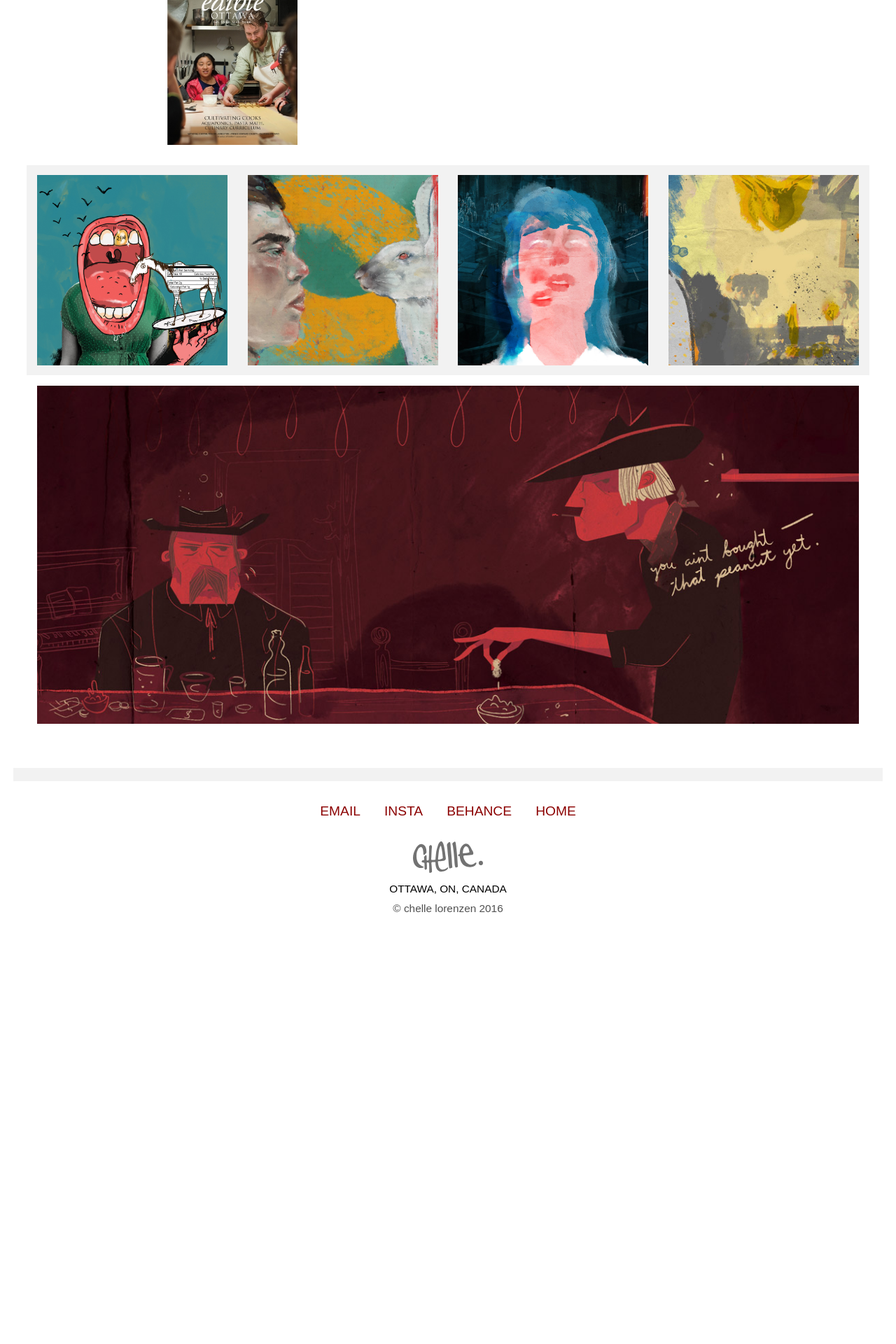
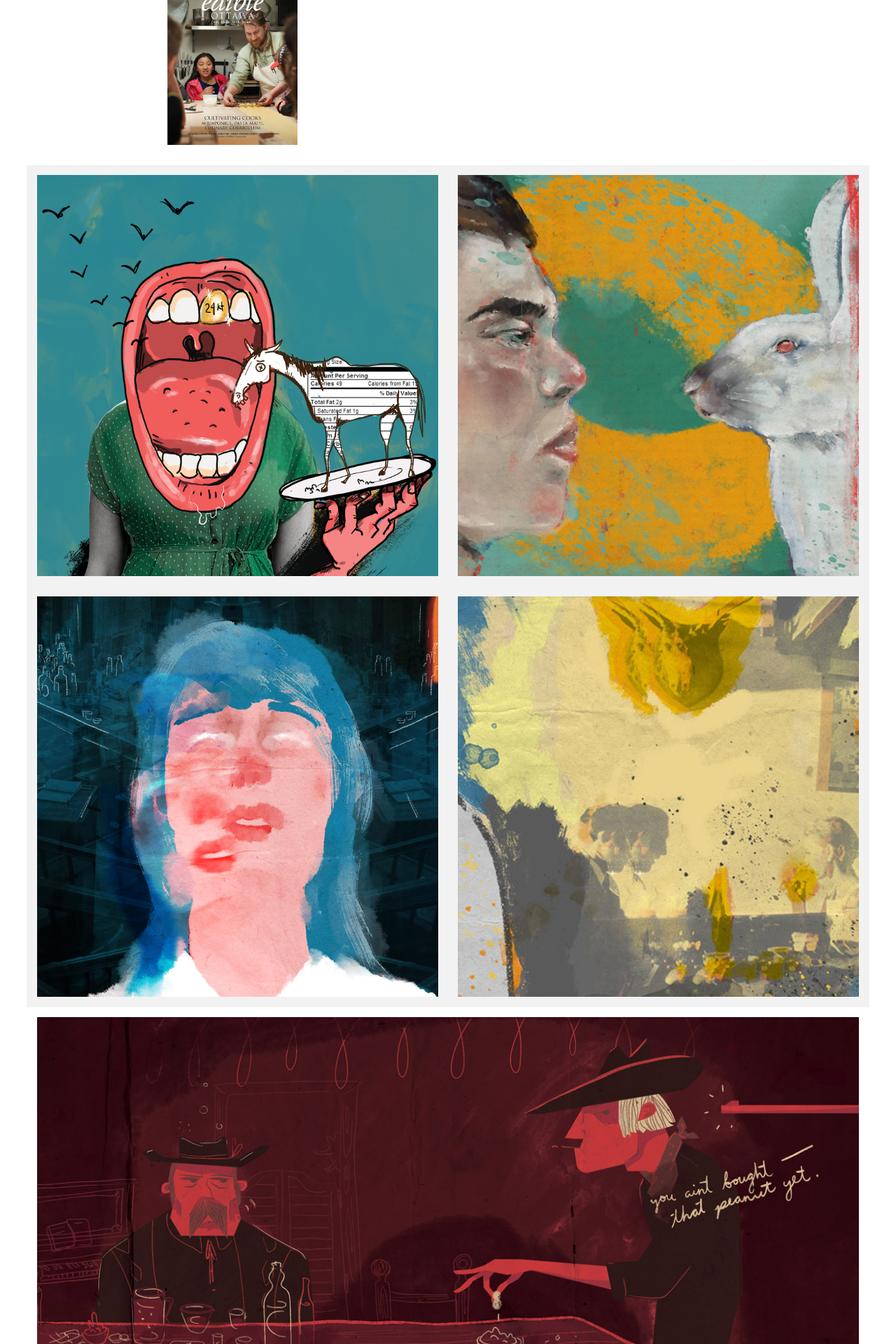
Before and after one commit to hellachella/portfolio-main, a Jekyll site: the page built from edible-ottawa.html, in a window 1280 px wide. Shown: the part 791-2711 px from the top of the page at 70% size. Built offline with Jekyll 4.4.1, drawn with Linux system fonts in a browser that asks for light colours; nearby versions of some CDN libraries; some web fonts are replaced; comment, search, counter and statistics services are not loaded; before the commit the page ends 2133 px from its top, so only the background shows below that.

Commit message:
Update edible Ottawa page

```diff
--- a/edible-ottawa.html
+++ b/edible-ottawa.html
@@ -21,7 +21,7 @@ meta: A collection of promotional illustrations by Chelle Lorenzen, Graphic Desi
       <ul class="adobe pad-t-1-2">
         <li><img src="images/icon-ps.svg" alt="adobe photoshop icon"></li>
       </ul>
-      <a href="http://edibleottawa.ediblecommunities.com/"> <img class="half right pad-b" src="images/edible-ottawa-cover-april-2018.jpg" alt="Cover of Applied arts mag, Nov 2016"></a>
+      <a href="http://edibleottawa.ediblecommunities.com/"> <img class="half unit-xs-hidden m-1 right pad-b" src="images/edible-ottawa-cover-april-2018.jpg" alt="Cover of Applied arts mag, Nov 2016"></a>
 
     </div>
 
@@ -33,7 +33,7 @@ meta: A collection of promotional illustrations by Chelle Lorenzen, Graphic Desi
 
 
       <ul class="thumbnails grey grid">
-        <li class="unit unit-xs-hidden unit-s-hidden m-1-2 l-1-4 island-1-2">
+        <li class="unit unit-xs-hidden unit-s-hidden m-1-2 l-1-2 island-1-2">
           <a data-desc="" href="images/edible-ottawa-food-on-the-fringe.jpg">
             <img alt="Illustration of mouth & horse" class="img-flex" src="images/edible-ottawa-food-on-the-fringe-cover.jpg">
           </a>
@@ -41,19 +41,19 @@ meta: A collection of promotional illustrations by Chelle Lorenzen, Graphic Desi
 
 
 
-        <li class="unit xs-1 s-1 m-1-2 l-1-4 island-1-2">
+        <li class="unit xs-1 s-1 m-1-2 l-1-2 island-1-2">
           <a data-desc="" href="images/edible-ottawa-vegan.jpg">
             <img alt="quotebook spreads" class="img-flex" src="images/edible-ottawa-vegan-cover.jpg">
           </a>
         </li>
 
-        <li class="unit xs-1 s-1 m-1-2 l-1-4 island-1-2">
+        <li class="unit xs-1 s-1 m-1-2 l-1-2 island-1-2">
           <a data-desc="" href="images/edible-ottawa-dark-meat.jpg">
             <img alt="quotebook spreads" class="img-flex" src="images/edible-ottawa-dark-meat-cover.jpg">
           </a>
         </li>
 
-        <li class="unit unit-xs-hidden unit-s-hidden m-1-2 l-1-4 island-1-2">
+        <li class="unit unit-xs-hidden unit-s-hidden m-1-2 l-1-2 island-1-2">
           <a data-desc="" href="images/edible-ottawa-tipping.jpg">
             <img alt="Illustration of people dining" class="img-flex" src="images/edible-ottawa-tipping-cover.jpg">
           </a>
--- a/hansel.html
+++ b/hansel.html
@@ -40,7 +40,7 @@ meta:  Applied Arts Student Award winning motion graphics based on Hansel and Gr
         </li>
       </ul>
 
-      <a href="http://www.appliedartsmag.com/winners_gallery/student/?id=942&year=2016&clip=1"> <img class="img-flex max-length left" src="images/aacover.jpg" alt="Cover of Applied arts mag, Nov 2016"></a>
+      <a href="http://www.appliedartsmag.com/winners_gallery/student/?id=942&year=2016&clip=1"> <img class="unit-xs-hidden m-1 half right" src="images/aacover.jpg" alt="Cover of Applied arts mag, Nov 2016"></a>
 
     </div>
     <div class="border-l milli unit xs-1 s-1 m-2-3 l-2-3">
--- a/illustration.html
+++ b/illustration.html
@@ -87,12 +87,6 @@ meta: A collection of promotional illustrations by Chelle Lorenzen, Graphic Desi
   <ul class="grid thumbnails">
     <li class="unit island-1-2">
       <a data-desc="" href="images/illustration-firebabies.jpg"><img alt="illustration of fire element girls" class="img-flex" src="images/illustration-firebabies.jpg"></a>
-    </li>
-    <li class="unit-xs-hidden unit-s-hidden m-1-2 l-1-2 island-1-2">
-      <a data-desc="" href="images/illustration-fire-pouch.jpg"><img alt="illustration of fire element girls on a pencil case" class="img-flex" src="images/illustration-fire-pouch.jpg"></a>
-    </li>
-    <li class="unit unit-s-hidden unit-xs-hidden m-1-2 l-1-2 island-1-2">
-      <a data-desc="" href="images/illustration-fire-shirt.jpg"><img alt="illustration of fire element girls on a shirt" class="img-flex" src="images/illustration-fire-shirt.jpg"></a>
     </li>
   </ul>
 
```
